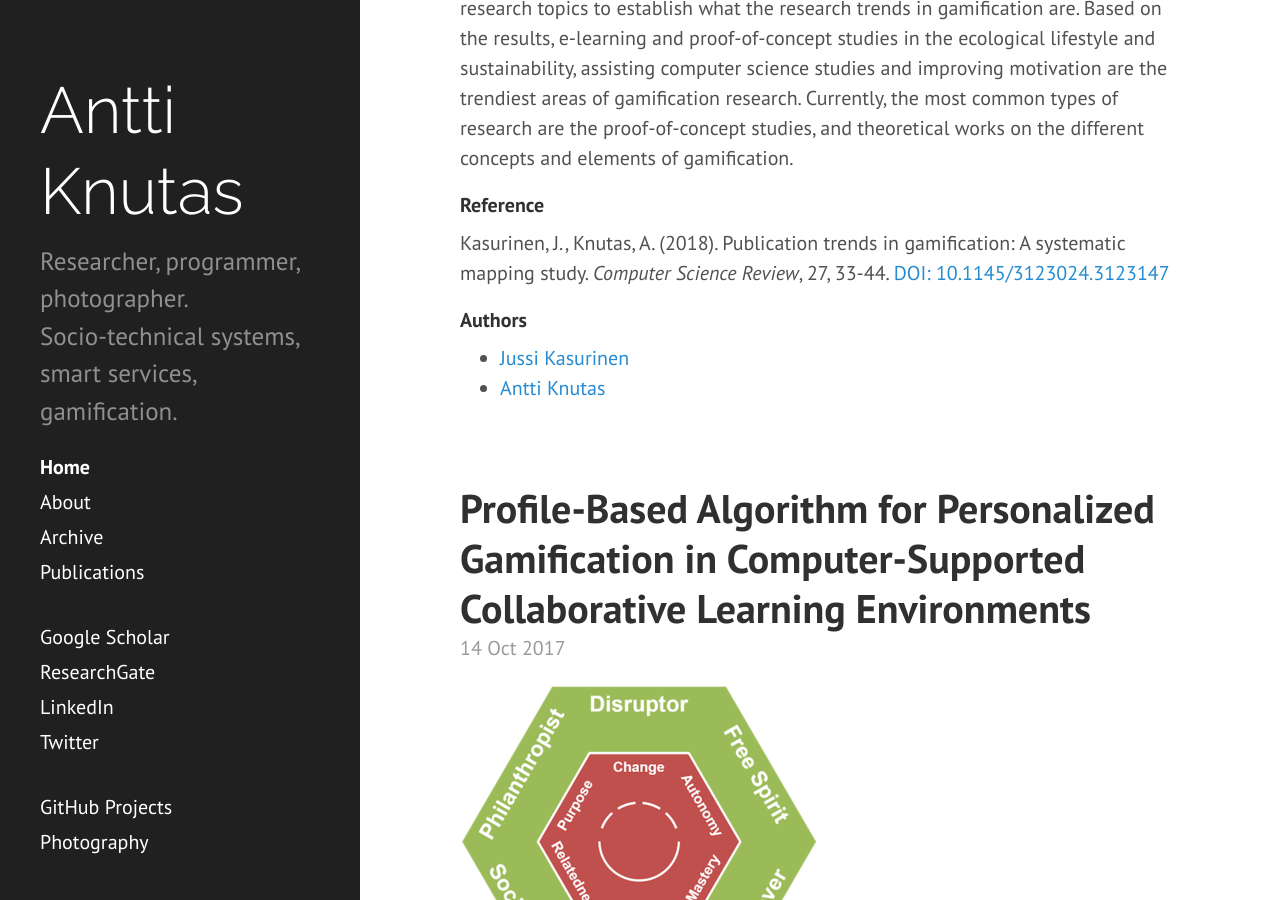
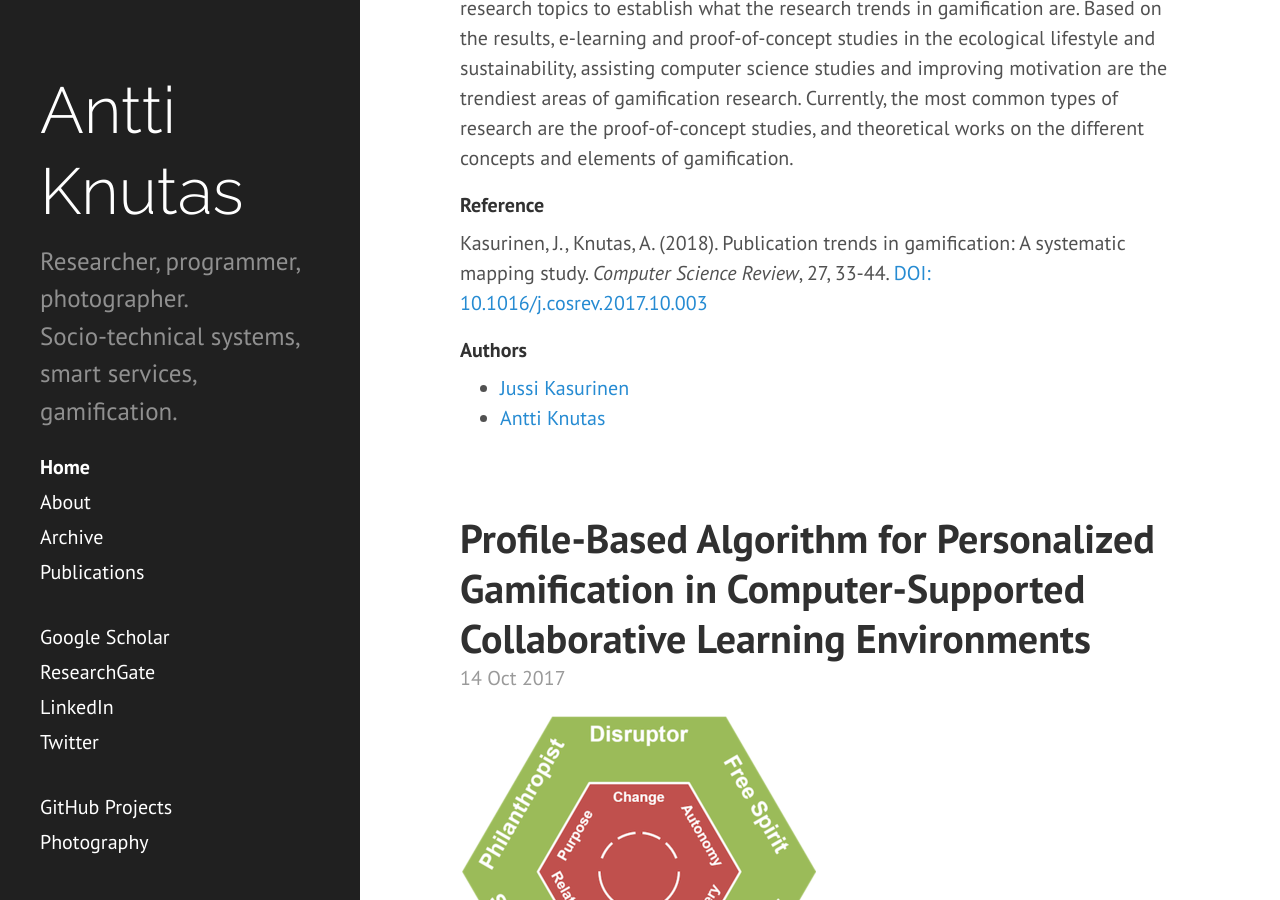
Before and after one commit to aknutas/aknutas.github.io, a Jekyll site: the page built from index.html, in a window 1280 px wide and 900 px high, scrolled down 1166 px. Built offline with Jekyll 4.4.1, drawn with Linux system fonts in a browser that asks for light colours; the list of posts is cut into pages by our own code.

Commit message:
Updated typo fix

```diff
--- a/_posts/2017-12-11-gamification-sms.md
+++ b/_posts/2017-12-11-gamification-sms.md
@@ -21,7 +21,7 @@ The paper is available at [ScienceDirect](https://www.sciencedirect.com/science/
 The term gamification and gamified systems are a trending area of research. However, gamification can indicate several different things, such as applying the game-like elements into the design of the user interface of a software, but not all gamification is necessarily associated with software products. Overall, it is unclear what different aspects are studied under the umbrella of ‘gamification’, and what is the current state of the art in the gamification research. In this paper, 1164 gamification studies are analyzed and classified based on their focus areas and the research topics to establish what the research trends in gamification are. Based on the results, e-learning and proof-of-concept studies in the ecological lifestyle and sustainability, assisting computer science studies and improving motivation are the trendiest areas of gamification research. Currently, the most common types of research are the proof-of-concept studies, and theoretical works on the different concepts and elements of gamification.
 
 #### Reference
-Kasurinen, J., Knutas, A. (2018). Publication trends in gamification: A systematic mapping study. *Computer Science Review*, 27, 33-44. [DOI: 10.1145/3123024.3123147](https://dx.doi.org/10.1145/3123024.3123147)
+Kasurinen, J., Knutas, A. (2018). Publication trends in gamification: A systematic mapping study. *Computer Science Review*, 27, 33-44. [DOI: 10.1016/j.cosrev.2017.10.003](10.1016/j.cosrev.2017.10.003)
 
 
 #### Authors
--- a/publications.md
+++ b/publications.md
@@ -6,7 +6,7 @@ title: Publications
 Find a partial list of my academic publications below, sorted by areas of interest. Preprint PDFs are linked where available for your convenience.
 
 #### Gamification
-Kasurinen, J., Knutas, A. (2018). Publication trends in gamification: A systematic mapping study. *Computer Science Review*, 27, 33-44. DOI: 10.1145/3123024.3123147 ([ScienceDirect](https://www.sciencedirect.com/science/article/pii/S1574013716301769) | [Request preprint from ResearchGate](https://www.researchgate.net/publication/321626181_Publication_trends_in_gamification_A_systematic_mapping_study))
+Kasurinen, J., Knutas, A. (2018). Publication trends in gamification: A systematic mapping study. *Computer Science Review*, 27, 33-44. DOI: 10.1016/j.cosrev.2017.10.003 ([ScienceDirect](https://www.sciencedirect.com/science/article/pii/S1574013716301769) | [Request preprint from ResearchGate](https://www.researchgate.net/publication/321626181_Publication_trends_in_gamification_A_systematic_mapping_study))
 
 Knutas, A., van Roy, R., Hynninen, T., Granato, M., Kasurinen, J., & Ikonen, J. (2017). Profile-Based Algorithm for Personalized Gamification in Computer-Supported Collaborative Learning Environments. In *Proceedings of the 1st Workshop on Games-Human Interaction (GHITALY 2017)*. ([CEUR-WS](http://ceur-ws.org/Vol-1956/GHItaly17_paper_07.pdf) \| [Preprint from ResearchGate](https://www.researchgate.net/publication/320387170_Profile-Based_Algorithm_for_Personalized_Gamification_in_Computer-Supported_Collaborative_Learning_Environments))
 
```
